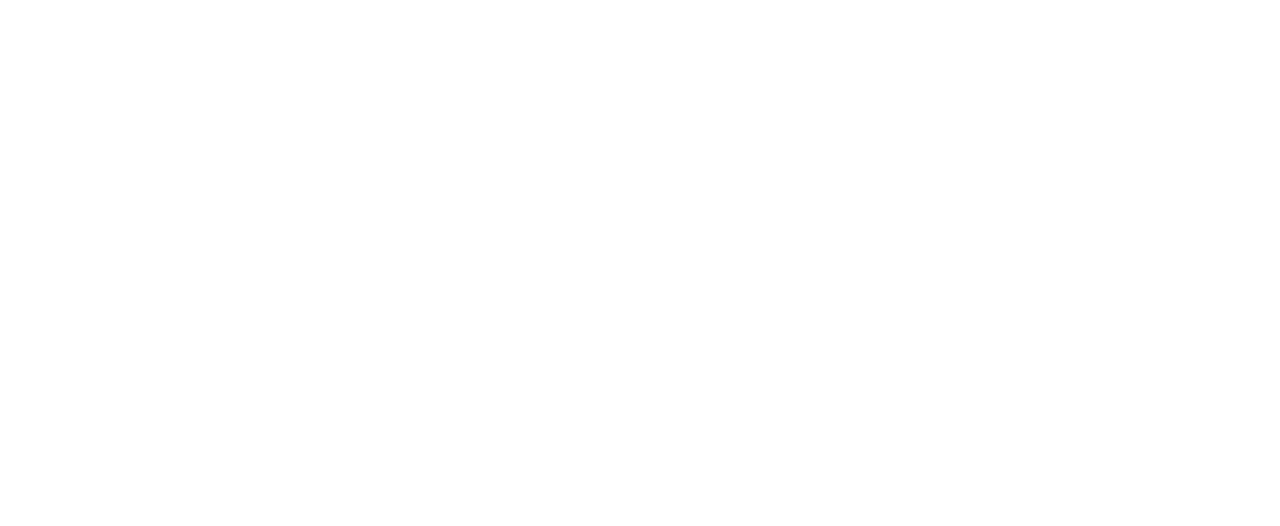
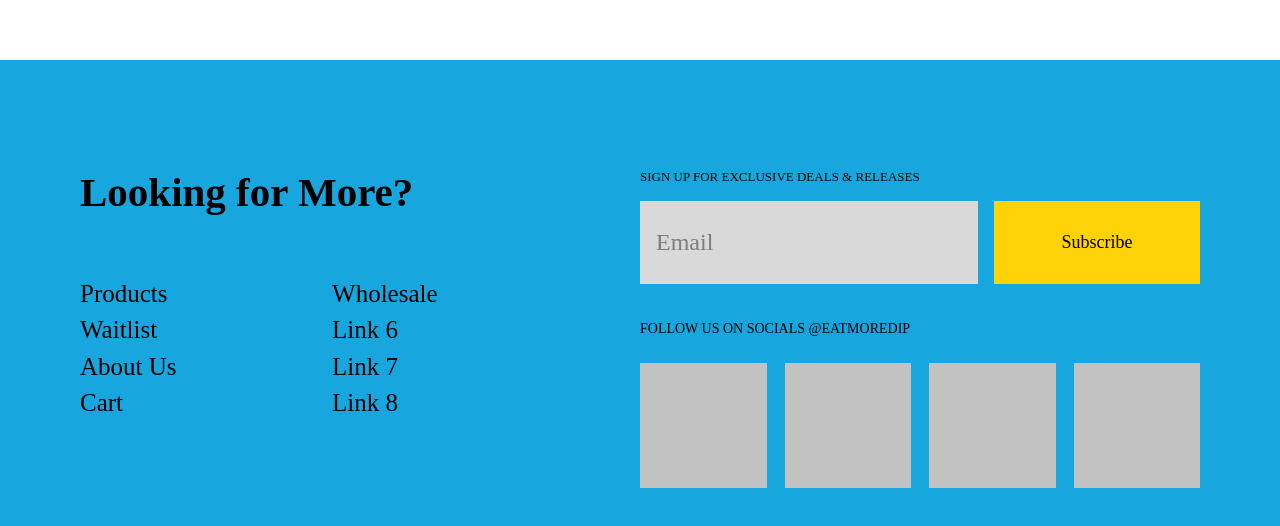
Before and after one commit to Scout-NU/moredip, a Next.js app: page / in a window 1280 px wide. Shown: the part 740-1266 px from the top of the page. Before the commit the page ends 800 px from the top, so only its background shows below. Built offline with nearby package versions, Linux system fonts and the light colour scheme.

Commit message:
footer v1

```diff
--- /dev/null
+++ b/app/components/footer.tsx
@@ -0,0 +1,101 @@
+"use client";
+import Link from "next/link";
+const primaryLinks = ["Products", "Waitlist", "About Us", "Cart"]
+const secondaryLinks = ["Wholesale", "Link 6", "Link 7", "Link 8"]
+
+function Footer() {
+  return (
+    <footer className="bg-[#17a6de] px-6 py-12 text-black sm:px-10 lg:min-h-[611px] lg:px-[6.25%] lg:py-[108px]">
+      <div className="mx-auto grid w-full max-w-[1512px] gap-14 lg:grid-cols-[minmax(420px,604px)_minmax(560px,1fr)] lg:gap-[7.85%]">
+        <div>
+          <h2 className="font-['Inter:Bold'] text-[32px] leading-tight font-bold lg:text-[41px] lg:leading-[1.2]">
+            Looking for More?
+          </h2>
+
+          <div className="mt-9 grid grid-cols-2 gap-8 lg:mt-[59px] lg:max-w-[480px]">
+            <nav aria-label="Primary footer navigation">
+              <ul className="space-y-2 lg:space-y-0">
+                {primaryLinks.map((label) => (
+                  <li key={label}>
+                    <a
+                      className="font-['Inter:Regular'] text-[25px] leading-[1.45] font-normal hover:underline focus-visible:outline-2 focus-visible:outline-offset-4"
+                      href="#"
+                    >
+                      {label}
+                    </a>
+                  </li>
+                ))}
+              </ul>
+            </nav>
+
+            <nav aria-label="Secondary footer navigation">
+              <ul className="space-y-2 lg:space-y-0">
+                {secondaryLinks.map((label) => (
+                  <li key={label}>
+                    <a
+                      className="font-['Inter:Regular'] text-[25px] leading-[1.45] font-normal hover:underline focus-visible:outline-2 focus-visible:outline-offset-4"
+                      href="#"
+                    >
+                      {label}
+                    </a>
+                  </li>
+                ))}
+              </ul>
+            </nav>
+          </div>
+        </div>
+
+        <div className="lg:pt-[2px]">
+          <form
+            className="max-w-[739px]"
+            onSubmit={(event) => event.preventDefault()}
+          >
+            <label
+              className="mb-[18px] block font-['Inter:Regular'] text-[13px] leading-none font-normal uppercase"
+              htmlFor="footer-email"
+            >
+              Sign up for exclusive deals &amp; releases
+            </label>
+            <div className="flex flex-col gap-3 sm:flex-row sm:gap-4">
+              <input
+                className="h-[83px] min-w-0 flex-1 bg-[#d9d9d9] px-4 font-['Inter:Regular'] text-[24px] font-normal text-black placeholder:text-[#7d7d7d] focus-visible:outline-2 focus-visible:outline-offset-2"
+                id="footer-email"
+                name="email"
+                placeholder="Email"
+                type="email"
+              />
+              <button
+                className="h-[83px] bg-[#ffd208] px-8 font-['Inter:Regular'] text-[18px] font-normal transition-[filter] hover:brightness-95 focus-visible:outline-2 focus-visible:outline-offset-2 sm:w-[206px]"
+                type="submit"
+              >
+                Subscribe
+              </button>
+            </div>
+          </form>
+
+          <p className="mt-[38px] font-['Inter:Regular'] text-[14px] leading-none font-normal uppercase">
+            Follow us on socials @eatmoredip
+          </p>
+
+          <div
+            aria-label="Social media links"
+            className="mt-[27px] grid max-w-[797px] grid-cols-2 gap-[11px] sm:grid-cols-4 sm:gap-[18px]"
+          >
+            {["Instagram", "TikTok", "Facebook", "YouTube"].map((network) => (
+              <a
+                aria-label={network}
+                className="aspect-[179/177.259] bg-[#c2c2c2] focus-visible:outline-2 focus-visible:outline-offset-2"
+                href="#"
+                key={network}
+              />
+            ))}
+          </div>
+        </div>
+      </div>
+    </footer>
+  )
+}
+
+export default function App() {
+  return <Footer />
+}
--- a/app/layout.tsx
+++ b/app/layout.tsx
@@ -1,5 +1,6 @@
 import type { Metadata } from "next";
 import { Geist, Geist_Mono } from "next/font/google";
+import Footer from "./components/footer";
 import "./globals.css";
 
 const geistSans = Geist({
@@ -23,7 +24,9 @@
       lang="en"
       className={`${geistSans.variable} ${geistMono.variable} h-full antialiased`}
     >
-      <body className="min-h-full flex flex-col">{children}</body>
+      <body className="min-h-full flex flex-col">{children}
+        <Footer />
+      </body>
     </html>
   );
 }
--- a/package.json
+++ b/package.json
@@ -19,7 +19,7 @@
     "@types/react": "^19",
     "@types/react-dom": "^19",
     "eslint": "^9",
-    "eslint-config-next": "16.4.0",
+    "eslint-config-next": "^16.4.2",
     "tailwindcss": "^4",
     "typescript": "^5"
   }
```
Also changed, not shown: 1 other file (tests, documents, lock files or other folders).
